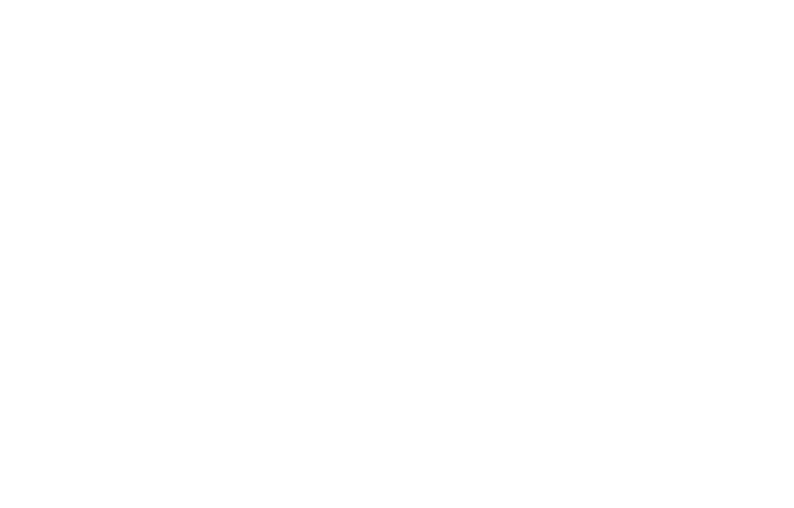
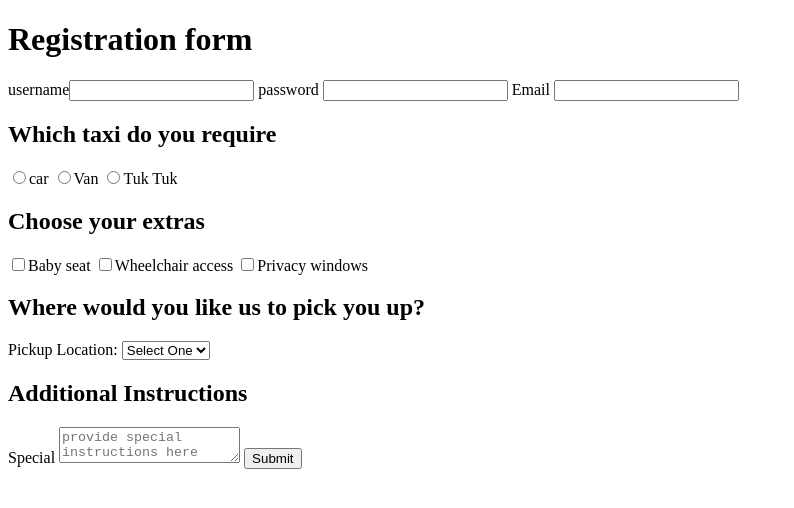
Before and after one commit to wernerbullfrog/html, a plain HTML site: page __2-workshop/exercise-8/index.html in a window 1280 px wide. Shown: the whole page, without its empty margins (0-794 px from the left). Drawn offline with Linux system fonts and the light colour scheme.

Commit message:
Samuel Laroche-cd-wd-10/html COMPLETED

```diff
--- a/__2-workshop/exercise-8/index.html
+++ b/__2-workshop/exercise-8/index.html
@@ -1 +1,32 @@
 <!-- ...crickets... -->
+<!DOCTYPE html>
+<html>
+
+<body>
+    <h1>Registration form</h1>
+    <p>
+    <form>
+        <label>username</label><input type="text">
+        password <input type="password">
+        Email <input type="text">
+        <h2>Which taxi do you require</h2>
+        <input type="radio"><label>car</label>
+        <input type="radio"><label>Van</label>
+        <input type="radio"><label>Tuk Tuk</label>
+        <h2>Choose your extras</h2>
+        <input type="checkbox"><label>Baby seat</label>
+        <input type="checkbox"><label>Wheelchair access</label>
+        <input type="checkbox"><label>Privacy windows</label>
+        <h2>Where would you like us to pick you up?</h2>
+        <label>Pickup Location: </label> <select>
+            <option>Select One</option>
+        </select>
+        <h2>Additional Instructions</h2>
+        <label>Special</label>
+        <textarea placeholder="provide special instructions here"></textarea>
+        <input type="submit">
+    </form>
+
+</body>
+
+</html>
```
